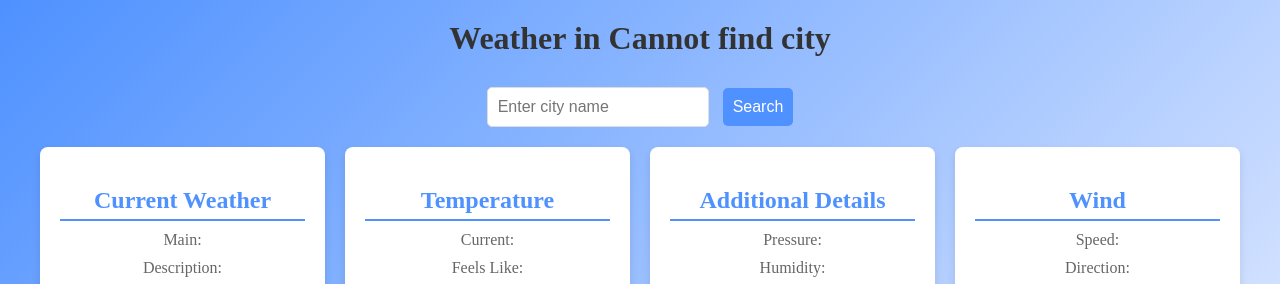
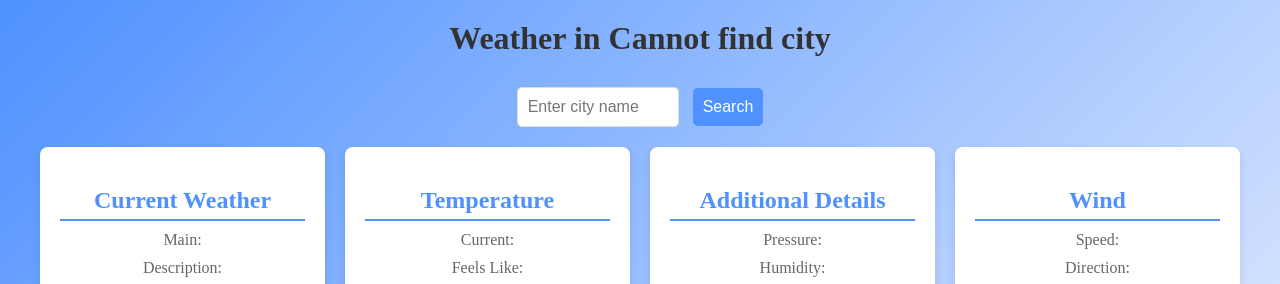
Before and after one commit to EugeniaDzadu/Weather-App, a plain HTML site: page index.html in a window 1280 px wide. Shown: the top 284 px of the page. Drawn offline with Linux system fonts and the light colour scheme; no server answers.

Commit message:
update: city input

```diff
--- a/public/main.css
+++ b/public/main.css
@@ -92,7 +92,7 @@ p span {
 }
 
 #city-input {
-    width: 200px;
+    width: 140px;
     margin-right: 10px;
 }
 
```
